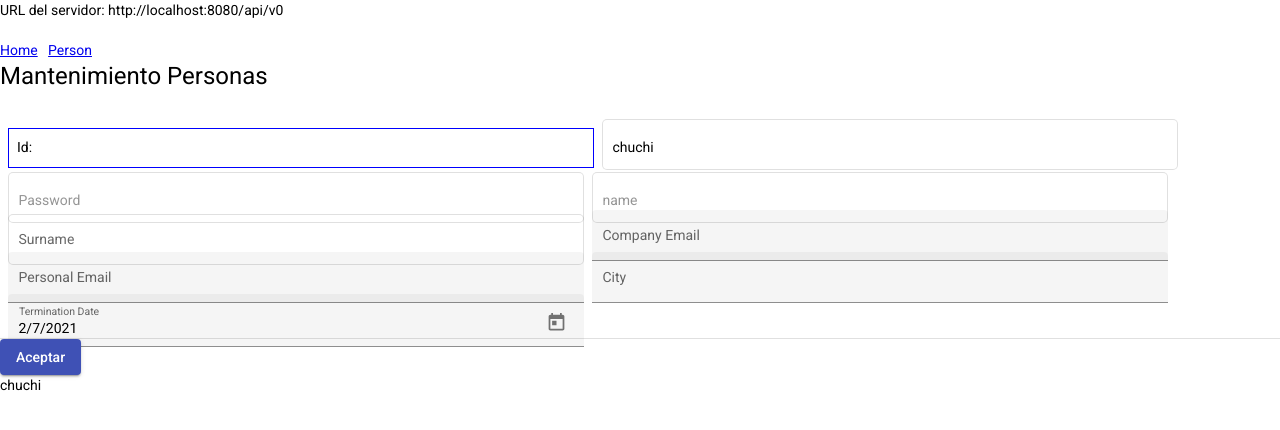
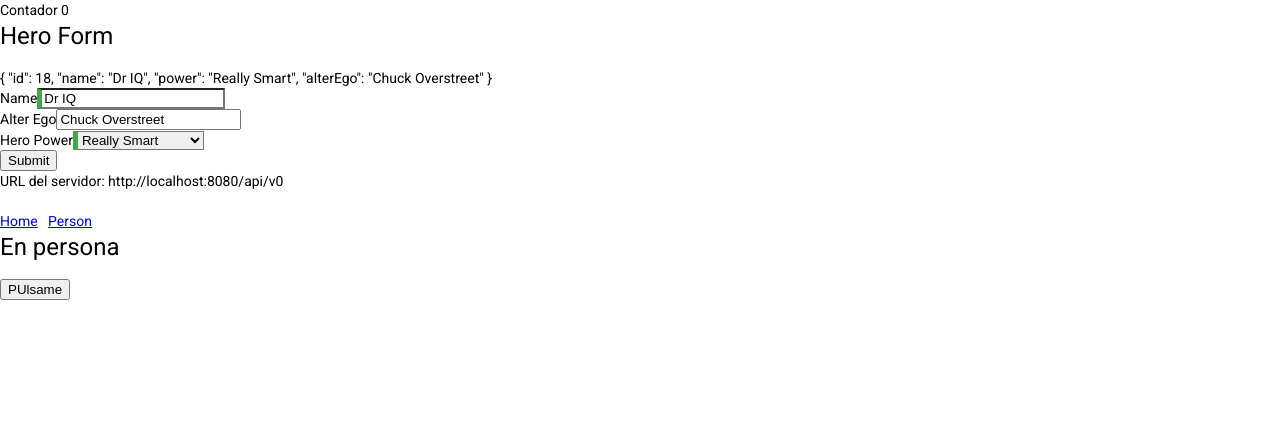
Before and after one commit to chuchip/advancedAngular, an Angular app: page /person in a window 1280 px wide. Shown: the top 430 px of the page. Built offline with nearby package versions, Linux system fonts and the light colour scheme.

Commit message:
algunos cambios

```diff
--- a/src/app/app.component.html
+++ b/src/app/app.component.html
@@ -1,3 +1,4 @@
+<app-hero-form></app-hero-form>
 <div>
 URL del servidor: {{url}}
 </div>
--- a/src/app/hero-form/hero-form.component.html
+++ b/src/app/hero-form/hero-form.component.html
@@ -1,3 +1,4 @@
+Contador {{p.contador}}
 
 <div [hidden]="submitted">
     <h1>Hero Form</h1>
--- a/src/app/hero-form/hero-form.component.ts
+++ b/src/app/hero-form/hero-form.component.ts
@@ -1,5 +1,6 @@
 import { Component, OnInit } from '@angular/core';
 import { Hero } from '../hero';
+import { PersonService } from '../person/services/person.service';
 
 @Component({
   selector: 'app-hero-form',
@@ -17,7 +18,9 @@ export class HeroFormComponent implements OnInit {
 
   onSubmit() { this.submitted = true; }
 
-  constructor() { }
+  constructor(public p: PersonService) {
+
+  }
 
   ngOnInit(): void {
   }
--- a/src/app/person/person.component.html
+++ b/src/app/person/person.component.html
@@ -1,59 +1,2 @@
- <h1>Mantenimiento Personas</h1>
-<section>
-    <form [formGroup]="form"  (ngSubmit)="onSubmit()" >
-        <span class="id half-width">
-             <label>Id: {{id_user}}</label>
-        </span>
-
-        <mat-form-field class="half-width" appearance="outline">
-            <input matInput [type]="'text'" placeholder="User" formControlName="user">
-        </mat-form-field>
-        <mat-form-field class="half-width" appearance="outline">
-            <input matInput [type]="'password'"  placeholder="Password" formControlName="password">
-        </mat-form-field>
-        <mat-form-field class="half-width" appearance="outline">
-            <input matInput  [type]="'text'" placeholder="name" formControlName="name">
-        </mat-form-field>
-        <mat-form-field class="half-width" appearance="outline">
-            <mat-label>Surname</mat-label>
-            <input matInput matInput [type]="'text'" placeholder="surname" formControlName="surname">
-        </mat-form-field>
-        <mat-form-field class="half-width" appearance="fill">
-            <mat-label>Company Email</mat-label>
-            <input matInput  [type]="'text'" placeholder="company email" formControlName="company_email">
-        </mat-form-field>
-
-        <mat-form-field class="half-width" appearance="fill">
-            <mat-label>Personal Email</mat-label>
-            <input matInput  [type]="'text'" placeholder="personal email" formControlName="personal_email">
-        </mat-form-field>
-        <mat-form-field class="half-width" appearance="fill">
-            <mat-label>City</mat-label>
-            <input matInput  [type]="'text'" placeholder="city" formControlName="city">
-        </mat-form-field>
-        <div>
-          <mat-form-field class="half-width" appearance="fill">
-             <mat-label>Termination Date</mat-label>
-            <input matInput [matDatepicker]="picker" formControlName="created_date">
-            <mat-datepicker-toggle matSuffix [for]="picker"></mat-datepicker-toggle>
-            <mat-datepicker #picker></mat-datepicker>
-          </mat-form-field>
-        </div>
-        <mat-divider></mat-divider>
-
-        <div class="buttom-row">
-            <button  mat-raised-button color="primary"> Aceptar</button>
-        </div>
-    <!--
-        name: string;
-        surname: string;
-        company_email: string;
-        personal_email: string;
-        city: string;
-        active: boolean;
-        created_date: Date;
-        termination_date?: Date;
-        -->
-    </form>
-</section>
-<div> {{form.value.user}} </div>
+<h1>En persona</h1>
+<button (click)="onSubmit()">PUlsame</button>
--- a/src/app/person/person.component.ts
+++ b/src/app/person/person.component.ts
@@ -52,6 +52,7 @@ export class PersonComponent {
 
   onSubmit()
   {
+    this.personService.contador++;
     console.log("En onsubmit");
     this.personService.addPerson(this.form.value).subscribe(
       datos => {
--- a/src/app/person/services/person.service.ts
+++ b/src/app/person/services/person.service.ts
@@ -5,11 +5,12 @@ import { environment } from '../../../environments/environment';
 import { PersonInputDto } from '../dto/input/PersonInputDto';
 
 
+
 @Injectable({
   providedIn: 'root'
 })
 export class PersonService {
-
+  contador: number=0;
   url:string;
   apiPerson: string ="/person";
 
```
